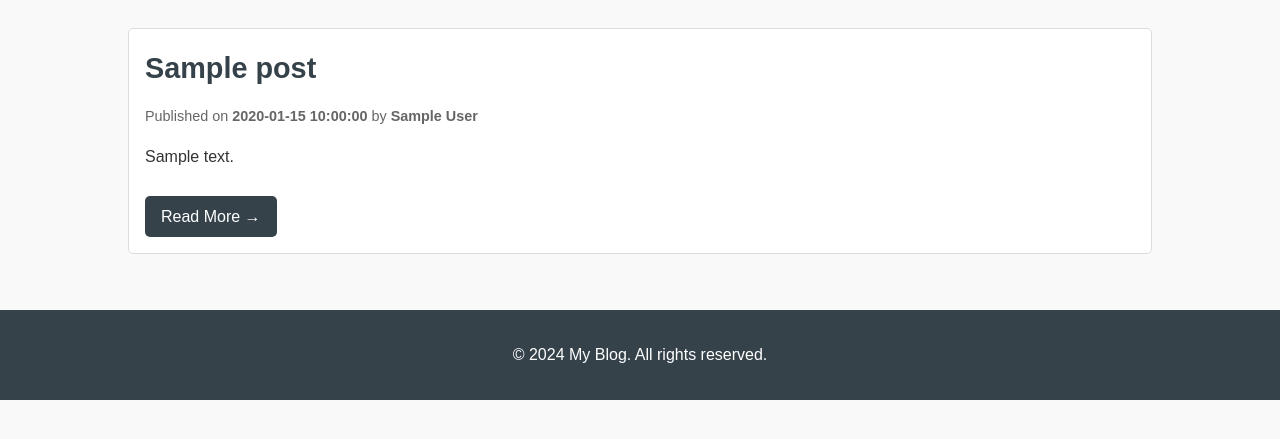
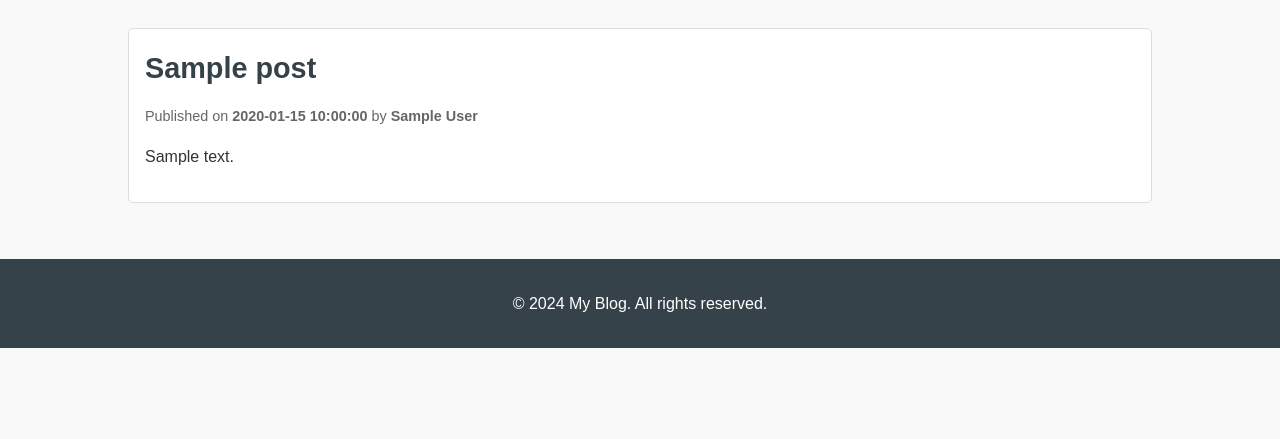
Before and after one commit to viictor9/blogsite, a PHP site: page / in a window 1280 px wide. Shown: the part 158-597 px from the top of the page. Run offline with PHP 8.4, Linux system fonts and the light colour scheme; tables that the repository leaves empty or names only in its code hold one stand-in row (values such as "Sample post"); some libraries are stand-ins or nearby versions.

Commit message:
minor change

```diff
--- a/index.php
+++ b/index.php
@@ -46,7 +46,6 @@ $query_run = mysqli_query($connection, $query);
             <h2><?php echo $row['title']; ?></h2>
             <p class="meta">Published on <strong><?php echo $row['date']; ?></strong> by <strong><?php echo $row['author']; ?></strong></p>
                 <p><?php echo $row['content']; ?></p>
-                <a href="#" class="read-more">Read More →</a>
             </section>
 
         </div>
```
